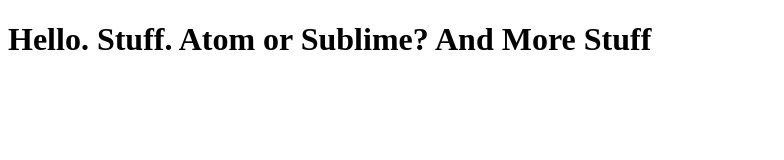
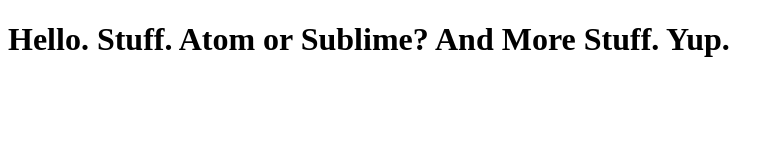
Before and after one commit to dawick/coursera-test, a plain HTML site: page site/index.html in a window 1280 px wide. Shown: the whole page, without its empty margins (0-784 px from the left). Drawn offline with Linux system fonts and the light colour scheme.

Commit message:
Atom test

```diff
--- a/site/index.html
+++ b/site/index.html
@@ -4,6 +4,6 @@
 	<title>Hello Coursera</title>
 </head>
 <body>
-<h1>Hello.  Stuff. Atom or Sublime? And More Stuff</h1>
+<h1>Hello.  Stuff. Atom or Sublime? And More Stuff. Yup.</h1>
 </body>
 </html>
```
